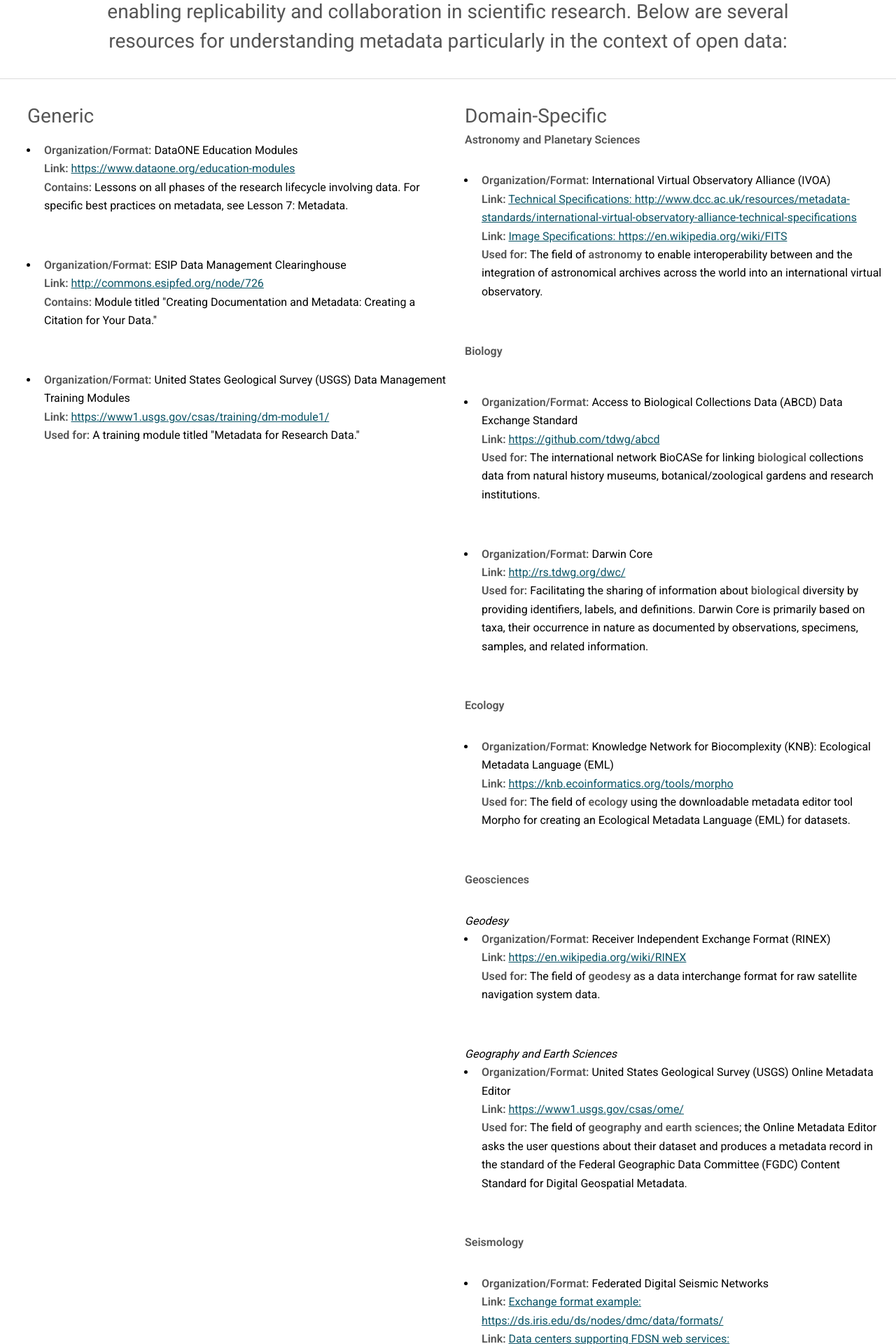
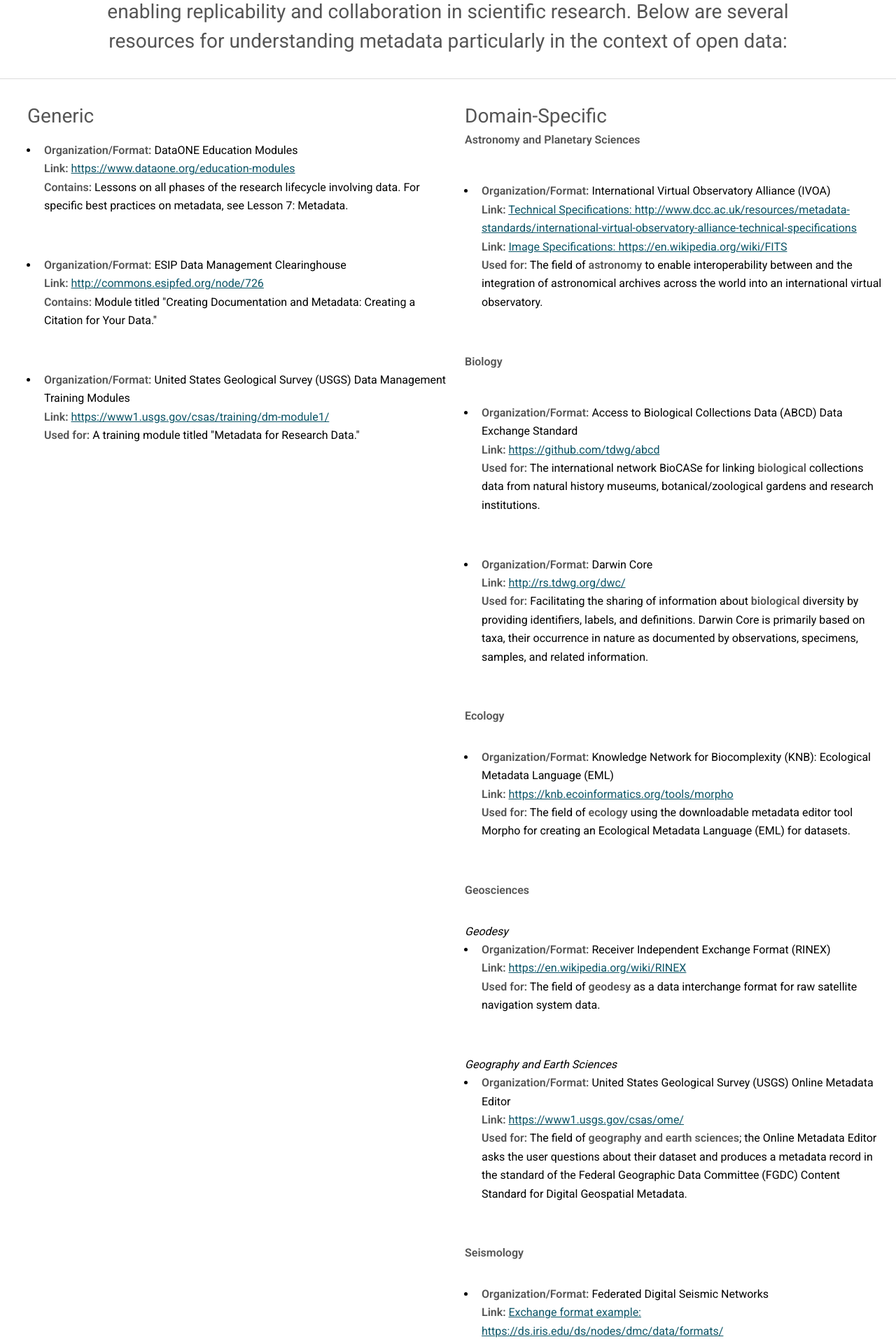
Before and after one commit to bfe-inf/toolkit, a Jekyll site: the page built from bp&s-metadata.html, in a window 1280 px wide. Shown: the part 500-2420 px from the top of the page at 70% size. Built offline with Jekyll 4.4.1, drawn with Linux system fonts in a browser that asks for light colours.

Commit message:
Update bp&s-metadata.html

```diff
--- a/bp&s-metadata.html
+++ b/bp&s-metadata.html
@@ -83,7 +83,7 @@
 					<h3>Domain-Specific</h3>
 					<p><strong>Astronomy and Planetary Sciences</strong></p>
 					<ul>
-	     					<li> <strong>Organization/Format:</strong> International Virtual Observatory Alliance (IVOA) <br/>
+	     					<li style="padding-top: 15px;"> <strong>Organization/Format:</strong> International Virtual Observatory Alliance (IVOA) <br/>
              	   				<strong>Link:</strong> <a href="http://www.dcc.ac.uk/resources/metadata-standards/international-virtual-observatory-alliance-technical-specifications" target="_blank">Technical Specifications: http://www.dcc.ac.uk/resources/metadata-standards/international-virtual-observatory-alliance-technical-specifications</a><br/>
 		   				<strong>Link:</strong> <a href="https://en.wikipedia.org/wiki/FITS" target="_blank">Image Specifications: https://en.wikipedia.org/wiki/FITS</a><br/>
 						<strong>Used for:</strong> The field of <strong>astronomy</strong> to enable interoperability between and the integration of astronomical archives across the world into an international virtual observatory. </li><br/>
```
